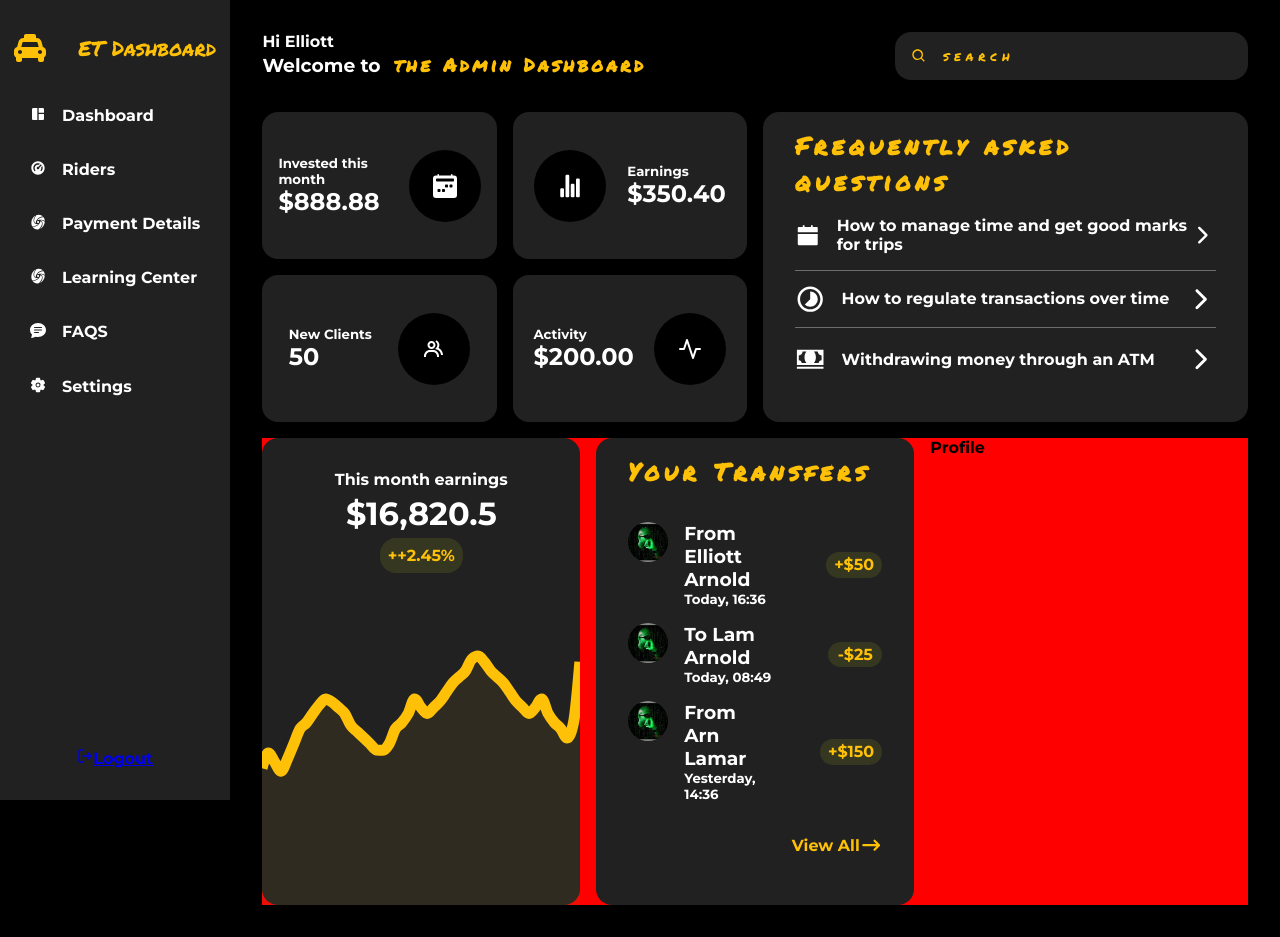
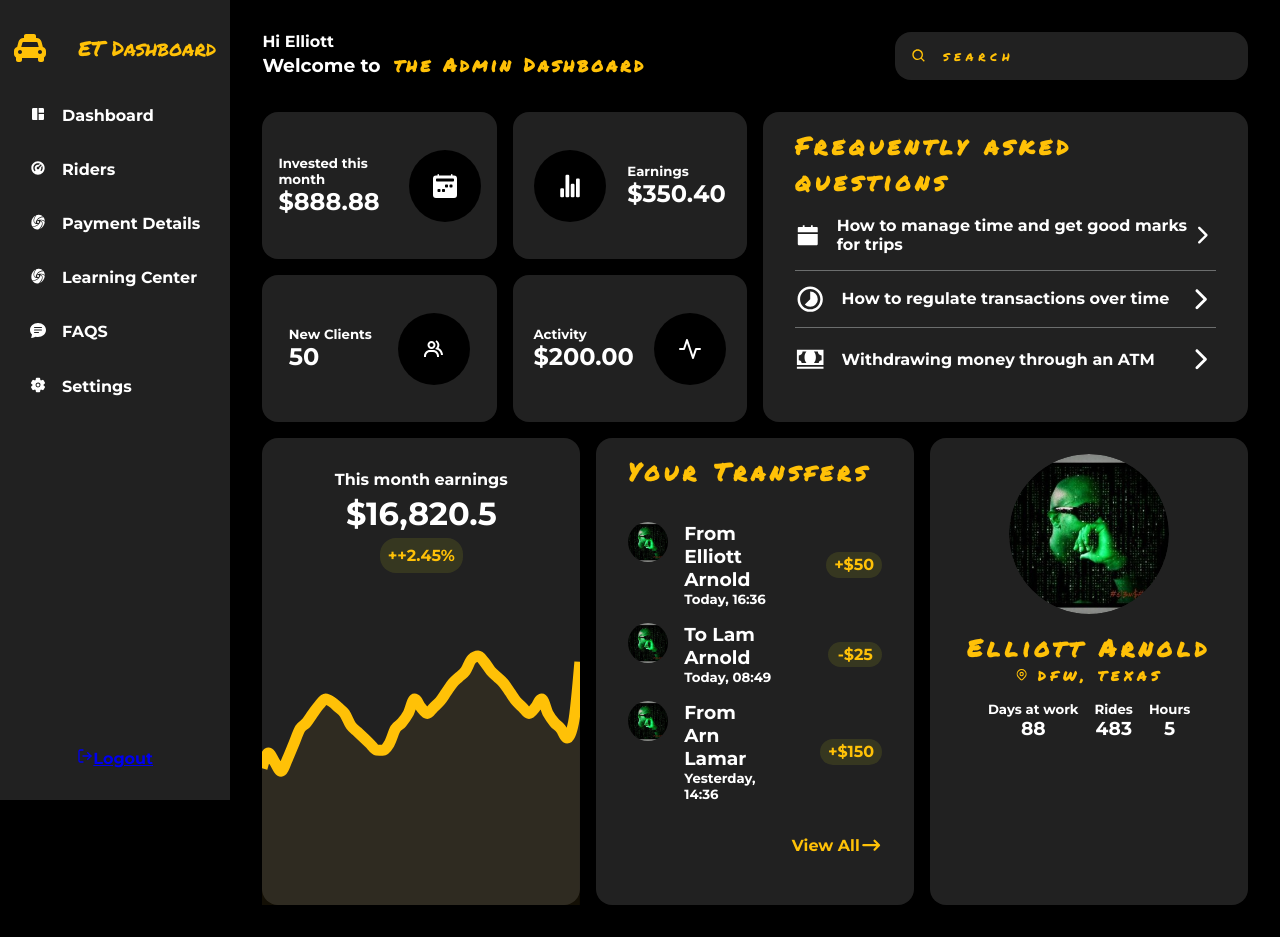
Before and after one commit to si3mshady/basic_admin_panel, a React (Create React App) app: page / in a window 1280 px wide. Built offline with nearby package versions, Linux system fonts and the light colour scheme.

Commit message:
save point 1:21:49/1:42:31

```diff
--- a/src/components/Dashboard.jsx
+++ b/src/components/Dashboard.jsx
@@ -58,6 +58,6 @@ height: 100%;
     grid-template-columns: repeat(3, 1fr);
     height: 50%;
     gap: 1rem;
-    background-color: red;
+    background-color: black;
   }
 }`
--- a/src/components/Profile.jsx
+++ b/src/components/Profile.jsx
@@ -1,7 +1,96 @@
-import React from 'react'
+
+import React from "react";
+import styled from "styled-components";
+import avatarImage from "../assets/ea.jpeg";
+import { HiOutlineLocationMarker } from "react-icons/hi";
+import { cardStyle } from "./reusableStyles";
 
 export default function Profile() {
   return (
-    <div>Profile</div>
+    <Section>
+
+    <div className="image">
+
+      <img src={avatarImage} alt="" />
+    </div>
+
+    <div className="title">
+      <h2>Elliott Arnold</h2>
+      <h5>
+        <HiOutlineLocationMarker /> DFW, TEXAS
+      </h5>
+    </div>
+
+    <div className="info">
+
+      <div className="container">
+        <h5>Days at work</h5>
+        <h3>88</h3>
+      </div>
+
+
+      <div className="container">
+        <h5>Rides</h5>
+        <h3>483</h3>
+      </div>
+
+      <div className="container">
+        <h5>Hours</h5>
+        <h3>5</h3>
+      </div>
+
+
+
+    </div>
+
+    </Section>
   )
 }
+
+const Section = styled.section`
+${cardStyle}
+display: flex;
+flex-direction: column;
+align-items: center;
+gap: 1rem;
+
+.image {
+  max-height: 10rem;
+  overflow: hidden;
+  border-radius: 20rem;
+  img {
+    height: 10rem;
+    width: 10rem;
+    object-fit: contain;
+    border-radius: 20rem;
+    transition: .5s ease-in-out;
+
+
+  }
+
+  &:hover {
+    img {
+      transform: scale(1.3);
+    }
+
+  }
+}
+
+.title {
+  text-align: center;
+  h2,h5 {
+    color:  #ffc107;
+        letter-spacing: .3rem;
+        font-family: "Permanent Marker"
+  }
+  h5 {
+    letter-spacing: .3rem;
+  }
+}
+
+.info {
+  display: flex;
+  gap: 1rem;
+  text-align: center;
+}
+`
--- a/src/components/Transfers.jsx
+++ b/src/components/Transfers.jsx
@@ -109,6 +109,7 @@ gap: 1rem;
 
 
       &__image {
+
         img {
           height: 2.5rem;
         border-radius: 3rem;
```
